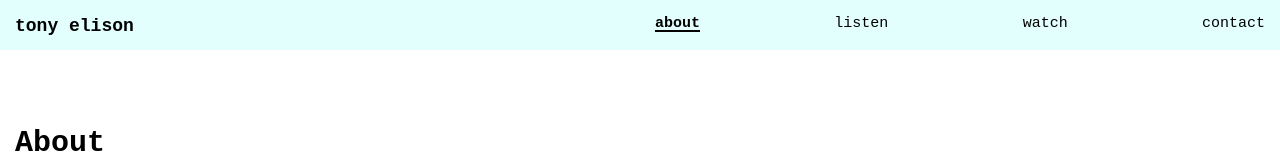
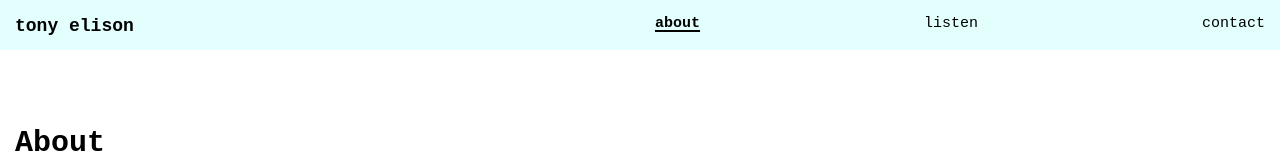
Before and after one commit to tonyelison/music, a Nuxt app: page / in a window 1280 px wide. Shown: the top 160 px of the page. Built offline with nearby package versions, Linux system fonts and the light colour scheme.

Commit message:
Hide watch tab for now, change nav grid to flexbox

```diff
--- a/components/AppHeader.vue
+++ b/components/AppHeader.vue
@@ -4,7 +4,7 @@
     <nav>
       <div><NuxtLink to="/" class="index">about</NuxtLink></div>
       <div><NuxtLink to="listen" class="listen">listen</NuxtLink></div>
-      <div><NuxtLink to="watch" class="listen">watch</NuxtLink></div>
+      <!-- <div><NuxtLink to="watch" class="listen">watch</NuxtLink></div> -->
       <div><NuxtLink to="contact" class="contact">contact</NuxtLink></div>
     </nav>
   </header>
@@ -28,9 +28,9 @@ header {
 nav {
   width: 100%;
   margin-left: auto;
-  display: grid;
-  grid-template-columns: repeat(4, auto);
+  display: flex;
   justify-content: space-between;
+  gap: 10px;
 }
 
 a {
```
